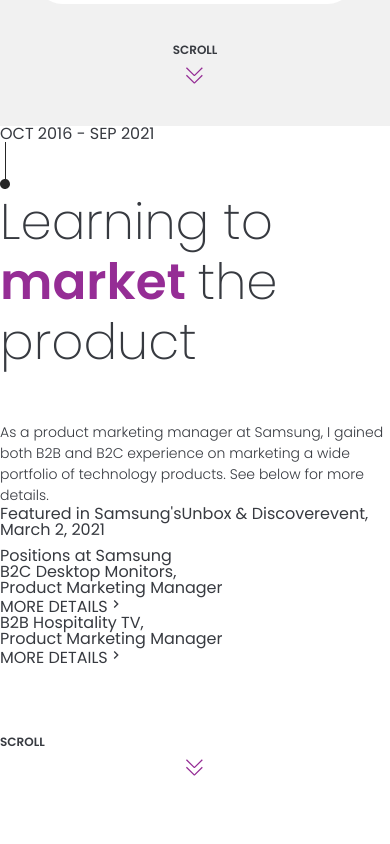
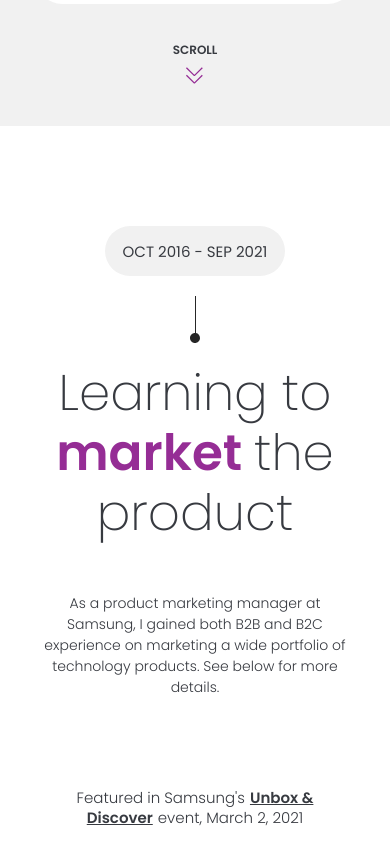
Before and after one commit to annkim10/personal, a React (Create React App) app: page /experience in a window 390 px wide. Shown: the part 3640-4484 px from the top of the page. Built offline with nearby package versions, Linux system fonts and the light colour scheme; a web font is replaced by a local one.

Commit message:
updated market mobile

```diff
--- a/src/App.js
+++ b/src/App.js
@@ -1,5 +1,5 @@
 import './App.css';
-import { useEffect } from 'react';
+import { useState, useEffect } from 'react';
 import Splash from './components/splash/splash';
 import Experience from './components/experience/experience';
 import About from './components/about/about';
@@ -8,13 +8,29 @@ import NavBar from './components/navbar/nav-bar';
 
 function App() {
 
+  const [mobile, setMobile] = useState(false)
+
+  const showMobileMenu = () => {
+      if (window.innerWidth <= 960) {
+          setMobile(true)
+      } else {
+          setMobile(false)
+      }
+  }
+
+  useEffect(() => {
+      showMobileMenu();
+      window.addEventListener('resize', showMobileMenu);
+      // return window.removeEventListener('resize', showMobileMenu)
+  }, [])
+
   // useEffect(() => window.scroll(0,0))
 
   return (
     <div className="app-outer-div">
         <NavBar />
         <Splash />
-        <Experience />
+        <Experience mobile={mobile}/>
         <About />
         <Contact />
     </div>
--- a/src/components/experience/experience.jsx
+++ b/src/components/experience/experience.jsx
@@ -7,14 +7,12 @@ import Market from "./market/market";
 import Advertise from "./advertise/advertise";
 
 
-const Experience = () => {
-
-    useEffect(() => window.scroll(0,0))
+const Experience = ( {mobile} ) => {
 
     return (
         <div className="experience-wrapper">
             <Develop />
-            <Market />
+            <Market mobile={ mobile } />
             <Advertise />
         </div>
     )
--- a/src/components/experience/market/animations/videowrapper.jsx
+++ b/src/components/experience/market/animations/videowrapper.jsx
@@ -2,7 +2,7 @@ import { useState, useRef, useEffect } from 'react';
 import { config, easings, useSpring, animated as a } from "react-spring"
 import Youtube from './youtube';
 
-const VideoWrapper = ({visible}) => {
+const VideoWrapper = ({visible, mobile}) => {
 
     const animate = useSpring({
         opacity: visible ? 1 : 0,
@@ -18,7 +18,7 @@ const VideoWrapper = ({visible}) => {
 
     return (
         <a.div className='market-details-wrapper' style={animate}>
-            <Youtube />
+            <Youtube mobile={mobile} />
             <h1 className='youtube-header'>
                 Featured in Samsung's
                 <a href="https://news.samsung.com/global/video-replay-unbox-and-discover-2021" target="_blank">
--- a/src/components/experience/market/animations/youtube.jsx
+++ b/src/components/experience/market/animations/youtube.jsx
@@ -4,9 +4,10 @@ import YouTube from 'react-youtube';
 class Youtube extends React.Component {
 
   render() {
+
     const opts = {
-      height: '394',
-      width: '700',
+      height: this.props.mobile ? '197' : '394',
+      width: this.props.mobile ? '350' : '700',
     };
 
     return <YouTube videoId="NixC6V51_Xo" opts={opts} onReady={this._onReady} />;
--- a/src/components/experience/market/css/market.css
+++ b/src/components/experience/market/css/market.css
@@ -169,3 +169,190 @@
 
 
 }
+
+@media screen and (max-width: 960px) {
+    .market-outer-div {
+        /* background-color: rgb(241, 241, 241); */
+        position: relative;
+        width: 100vw;
+        display: flex;
+        flex-direction: column;
+        align-items: center;
+        margin-top: 50px
+    }
+
+    .market-inner-div {
+        /* background-color: rgb(161, 214, 214); */
+        display: flex;
+        margin-top: 50px;
+        position: relative;
+        width: 90%;
+        flex-direction: column;
+        align-items: center;
+    }
+
+    .market-bottom-div {
+        display: flex;
+        margin-top: 50px;
+        position: relative;
+        width: 90%;
+        flex-direction: column;
+        align-items: center;
+    }
+
+    .market-bottom-wrapper {
+        display: flex;
+        width: 90%;
+        flex-direction: column;
+        align-items: center;
+    }
+
+    .market-left-div {
+        display: flex;
+        width: 90%;
+        flex-direction: column;
+        align-items: center;
+        /* background-color: aqua; */
+    }
+
+    .market-line {
+        width: 10px;
+        margin-top: 20px;
+    }
+
+    .market-time {
+        display: flex;
+        align-items: center;
+        justify-content: center;
+        font-size: 15px;
+        width: 180px;
+        height: 50px;
+        background-color: rgb(241, 241, 241);
+        border-radius: 50px;
+    }
+
+    .market-text-wrapper {
+        text-align: center;
+        margin-top: 20px;
+    }
+
+    .market-header {
+        font-size: 50px;
+        font-weight: 200;
+        line-height: 1.2;
+    }
+
+    .market-header span {
+        font-weight: 600;
+        color: #A649B3
+    }
+
+    .market-descrip {
+        width: 80%;
+        margin-top: 50px;
+        font-size: 15px;
+        font-weight: 300;
+        line-height: 1.3;
+    }
+
+    .market-right-div {
+        display: flex;
+        flex-direction: column;
+        margin-top: 70px;
+        overflow: hidden;
+        align-items: center;
+    }
+
+    .market-details-wrapper {
+        width: 90%;
+        display: flex;
+        flex-direction: column;
+        overflow: hidden;
+        align-items: center;
+    }
+
+    .youtube-header {
+        font-size: 15px;
+        font-weight: 300;
+        padding: 20px 0;
+        text-align: center;
+        line-height: 1.3;
+    }
+
+    .youtube-header a {
+        font-weight: 600;
+        text-decoration: underline;
+        /* text-decoration-thickness: 3px; */
+        padding: 0 5px;
+    }
+
+    .market-roles-wrapper {
+        background-color: rgb(241, 241, 241);
+        margin-top: 50px;
+        height: 150px;
+        width: 290px;
+        /* width: 80%; */
+        display: flex;
+        flex-direction: column;
+        align-items: center;
+        justify-content: center;
+        gap: 2em;
+        border: 3px solid white;
+        position: relative
+    }
+
+    .market-roles-header {
+        /* background-color: rgb(36, 36, 36); */
+        display: flex;
+        height: 60px;
+        border-top: 1px solid black;
+        align-items: center;
+        font-weight: 700;
+        line-height: 1.2;
+    }
+
+    .market-role-div {
+        display: flex;
+        flex-direction: column;
+        text-align: center;
+    }
+
+    .market-division {
+        font-weight: 600;
+        font-size: 14px;
+        padding: 10px 0;
+    }
+
+    .market-role {
+        font-size: 14px;
+        font-weight: 300;
+    }
+
+    .market-button {
+        font-weight: 600;
+        color: #A649B3;
+        width: 200px;
+        border: none;
+        background-color: rgba(240, 248, 255, 0);
+        display: flex;
+        align-items: center;
+        justify-content: center;
+        cursor: pointer;
+        font-size: 14px;
+    }
+
+    .market-button span {
+        display: flex;
+        align-items: center;
+        font-size: 2em;
+        color: #A649B3;
+    }
+
+    .market-button:hover {
+        text-decoration: underline;
+        text-decoration-thickness: 5px;
+        text-underline-offset: 5px;
+    }
+
+
+}
--- a/src/components/experience/market/market.jsx
+++ b/src/components/experience/market/market.jsx
@@ -9,7 +9,7 @@ import VideoWrapper from './animations/videowrapper';
 import Samsung from './animations/samsung';
 import ScrollDown from "../../_utils/scrolldown";
 
-const Market = () => {
+const Market = ( { mobile }) => {
 
     const [load, setLoad] = useState(false)
 
@@ -27,7 +27,7 @@ const Market = () => {
                     <MarketHeaders visible={visible}/>
                 </div>
                 <div className='market-right-div'>
-                    <VideoWrapper visible={visible}/>
+                    <VideoWrapper mobile={mobile} visible={visible}/>
                 </div>
             </div>
             <div className='market-bottom-div'>
--- a/src/components/navbar/nav-bar.jsx
+++ b/src/components/navbar/nav-bar.jsx
@@ -5,7 +5,7 @@ import "./navbar.css"
 import { AiOutlineMenu, AiOutlineCloseCircle } from "react-icons/ai"
 
 
-const NavBar = () => {
+const NavBar = ( ) => {
 
     const [click, setClick] = useState(false)
     const [mobile, setMobile] = useState(false)
```
